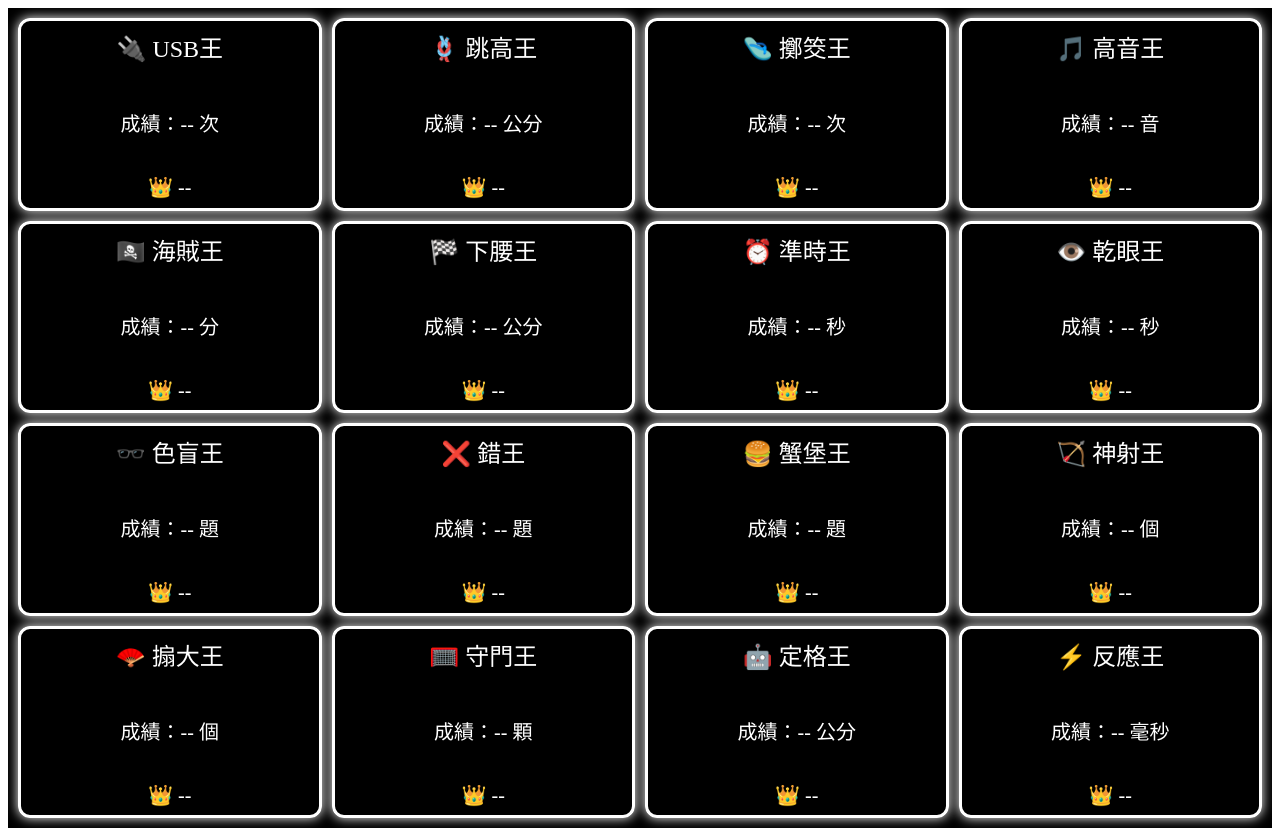
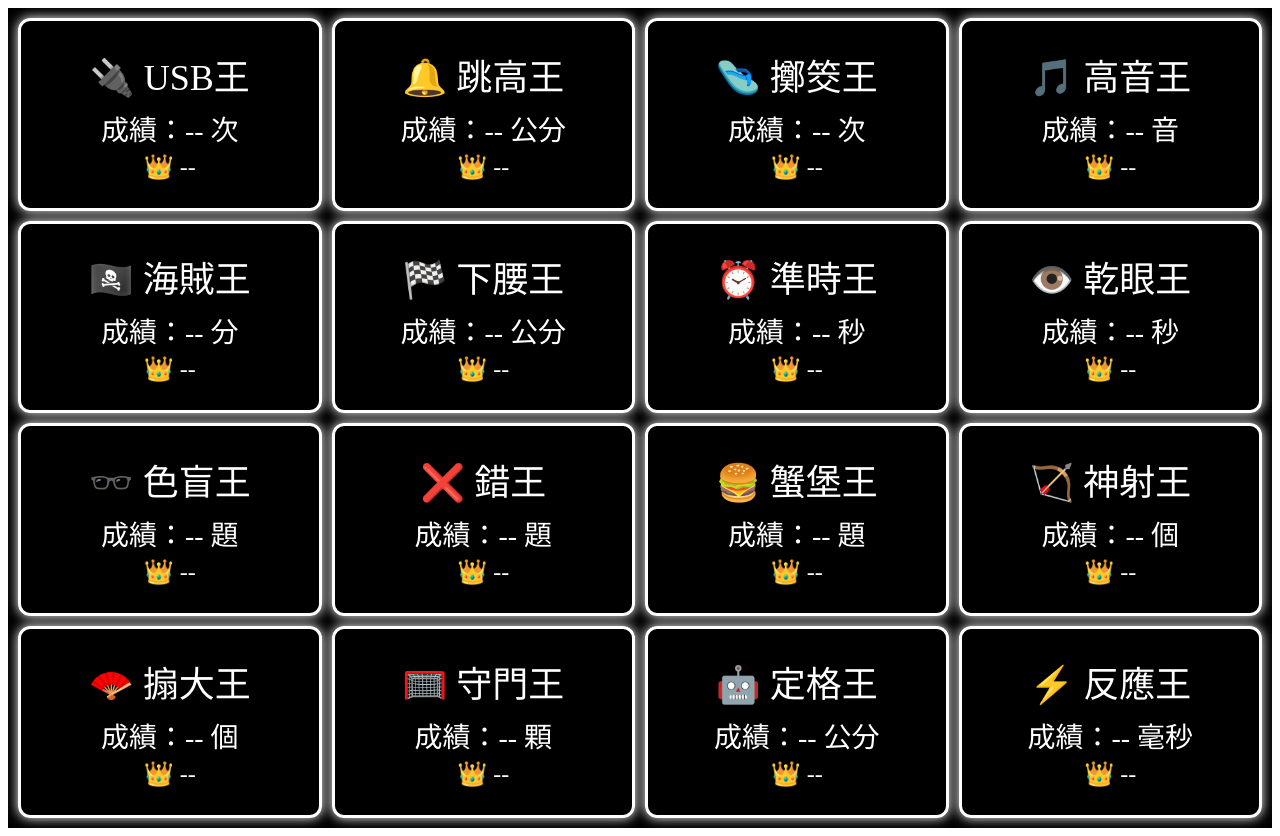
Before and after one commit to shuting72/who-is-yu-gi-oh, a Next.js app: page /display in a window 1280 px wide. Built offline with nearby package versions, Linux system fonts and the light colour scheme.

Commit message:
調整跳高王 icon 與字體大小比例

```diff
--- a/pages/display.js
+++ b/pages/display.js
@@ -1,9 +1,8 @@
-// pages/display.js
 import { useEffect, useState } from "react";
 
 const defaultRecords = [
   { name: "USB王", unit: "次", icon: "🔌" },
-  { name: "跳高王", unit: "公分", icon: "🪢" },
+  { name: "跳高王", unit: "公分", icon: "🔔" }, // ← 已更新
   { name: "擲筊王", unit: "次", icon: "🩴" },
   { name: "高音王", unit: "音", icon: "🎵" },
   { name: "海賊王", unit: "分", icon: "🏴‍☠️" },
@@ -21,8 +20,8 @@ const defaultRecords = [
 ];
 
 const teamColors = {
-  1: "#ff4c4c",  2: "#ffa500",  3: "#ffde59",  4: "#4cff4c",  5: "#4cd3ff",
-  6: "#4c6cff",  7: "#b84cff",  8: "#ff4cf2",  9: "#888",     10: "#a0522d"
+  1: "#ff4c4c", 2: "#ffa500", 3: "#ffde59", 4: "#4cff4c", 5: "#4cd3ff",
+  6: "#4c6cff", 7: "#b84cff", 8: "#ff4cf2", 9: "#888", 10: "#a0522d"
 };
 
 export default function Display() {
@@ -76,26 +75,28 @@ export default function Display() {
                 padding: "1vh",
                 display: "flex",
                 flexDirection: "column",
-                justifyContent: "space-between"
+                justifyContent: "center"
               }}
             >
-              <div style={{ fontSize: "3vh", marginBottom: "0.8vh" }}>
+              <div style={{
+                fontSize: "4.5vh", marginBottom: "1vh", whiteSpace: "nowrap"
+              }}>
                 {item.icon} {item.name}
               </div>
-              <div
-                style={{
-                  fontSize: "2.5vh",
-                  whiteSpace: "nowrap",
-                  overflow: "hidden",
-                  textOverflow: "ellipsis"
-                }}
-              >
+              <div style={{
+                fontSize: "3.5vh",
+                whiteSpace: "nowrap",
+                overflow: "hidden",
+                textOverflow: "ellipsis",
+                marginBottom: "0.6vh"
+              }}>
                 成績：{item.score} {item.unit}
               </div>
               <div style={{
-                fontSize: "2.5vh",
+                fontSize: "3vh",
                 whiteSpace: "nowrap",
-                overflow: "hidden"
+                overflow: "hidden",
+                textOverflow: "ellipsis"
               }}>
                 👑 {item.holder}
               </div>
```
